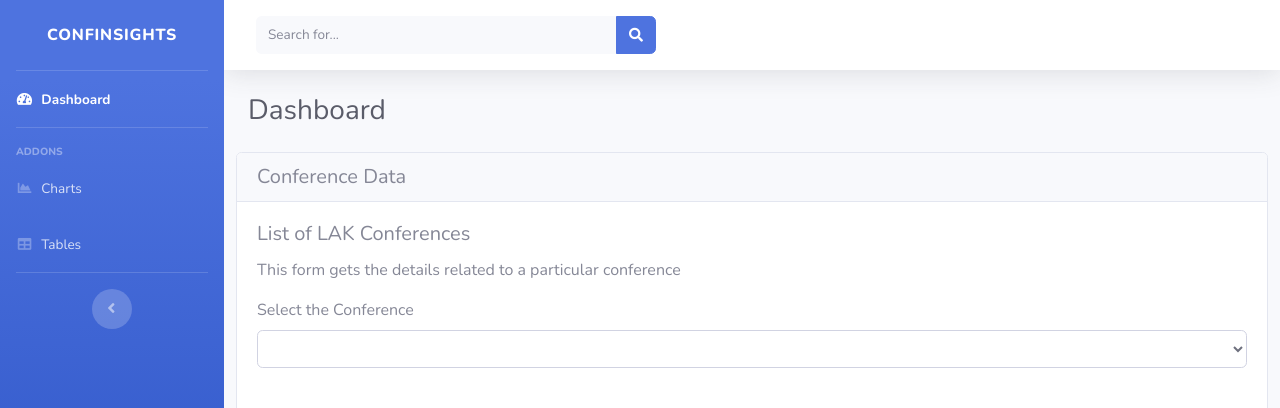
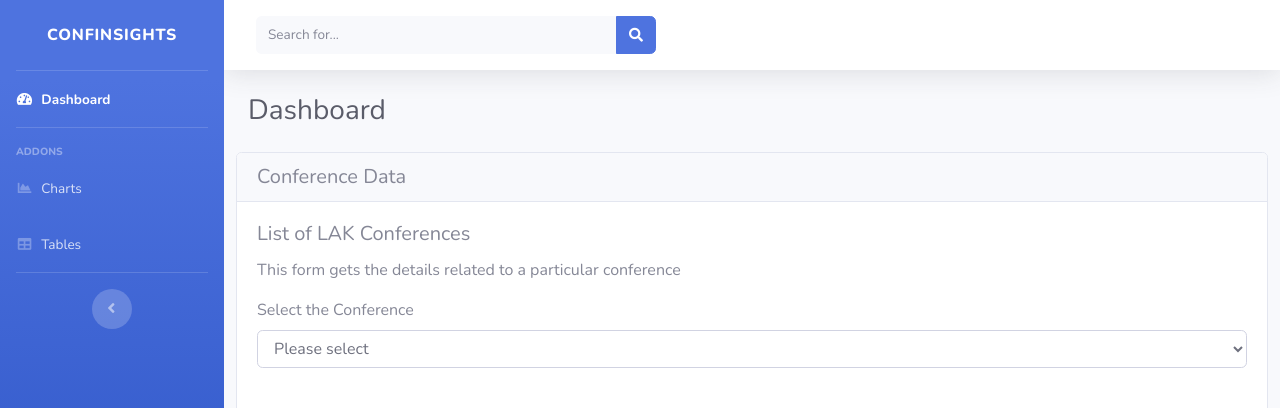
Before and after one commit to swarnas89/dPlotly, a Django app: page /home/ in a window 1280 px wide. Shown: the top 408 px of the page. Run offline with Django 3.2, Linux system fonts and the light colour scheme; lists and menus that the app fills with data are empty; parts of the project's set-up code (start-up, migrations or seed data) failed here and were passed over; some libraries are stand-ins or nearby versions.

Commit message:
created a select option

```diff
--- a/home/templates/home/welcome.html
+++ b/home/templates/home/welcome.html
@@ -23,6 +23,7 @@
       <div class="form-group">
         <label for="exampleFormControlSelect1">Select the Conference</label>
         <select class="form-control" id="exampleFormControlSelect1" name="exampleFormControlSelect1" onchange="populateValues()">
+          <option value="" selected disabled>Please select</option>
           {% for key,value in ConfNames.items %}:
             <option value="{{value}}">LAK{{key}}</option>
           {% endfor %}
```
